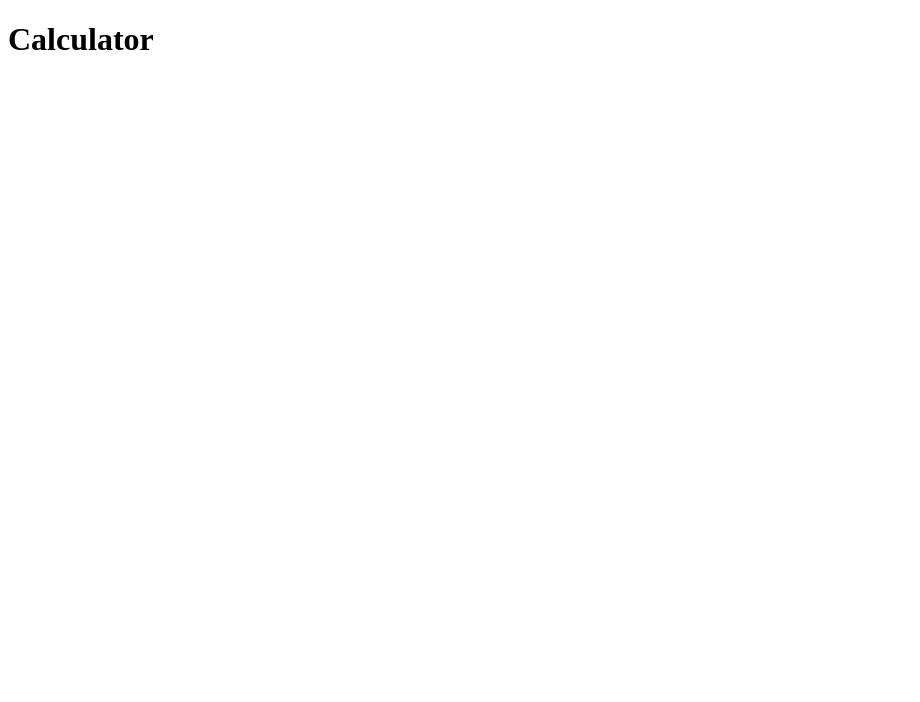
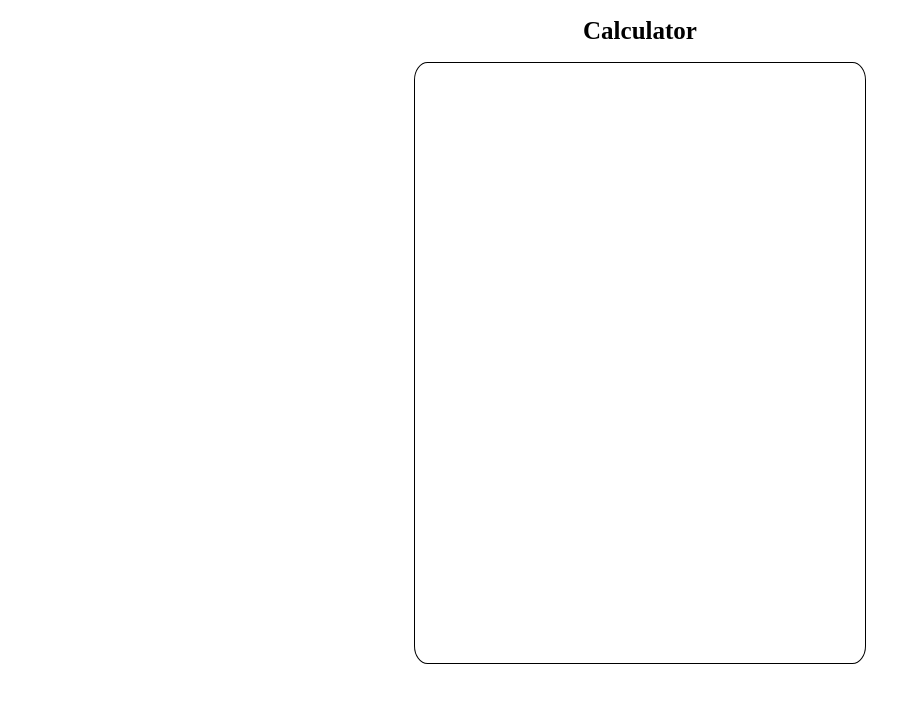
Before and after one commit to Nothing-Too-Fancy/calculator, a plain HTML site: page index.html in a window 1280 px wide. Shown: the whole page, without its empty margins (0-920 px from the left). Drawn offline with Linux system fonts and the light colour scheme.

Commit message:
created container for the calculator

```diff
--- a/css/styles.css
+++ b/css/styles.css
@@ -0,0 +1,19 @@
+html {
+   font-size: 62.5%;
+}
+
+.title{
+   text-align: center;
+   font-size: 2.5rem;
+}
+
+
+.calculator{
+   margin-top: 2vh;
+   margin-left: auto;
+   margin-right: auto;
+   border: 1px solid black;
+   border-radius: 3%;
+   width: 45rem;
+   height: 60rem;
+}
--- a/index.html
+++ b/index.html
@@ -14,7 +14,10 @@
 
 <body>
    <main>
-      <h1>Calculator</h1>
+      <h1 class='title'>Calculator</h1>
+      <div class='calculator'>
+
+      </div>
    </main>
    <script src="js/scripts.js"></script>
 </body>
--- a/js/scripts.js
+++ b/js/scripts.js
@@ -13,3 +13,16 @@ function multiply(a, b){
 function divide(a, b){
    return a / b;
 }
+
+function operate(operator, num1, num2){
+   switch (operator) {
+      case '+':
+         return add(num1, num2);
+      case '-':
+         return subtract(num1, num2);
+      case '*':
+         return multiply(num1, num2);
+      case '/':
+         return divide(num1, num2);
+   };
+}
```
